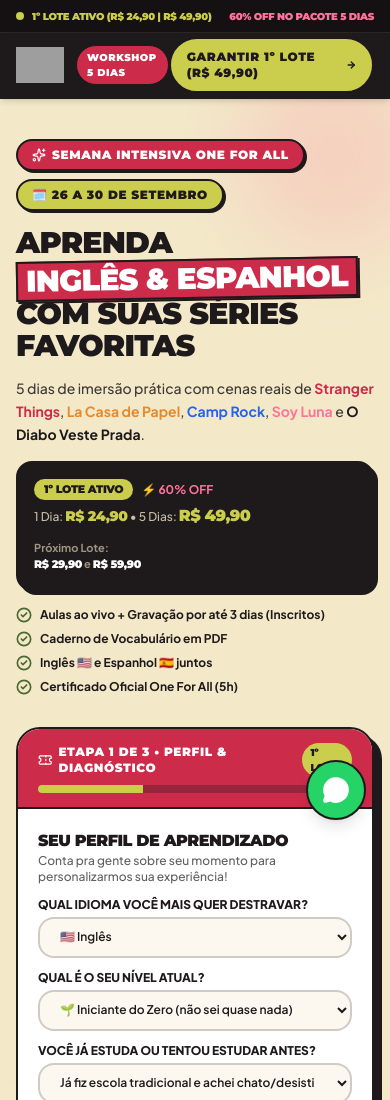
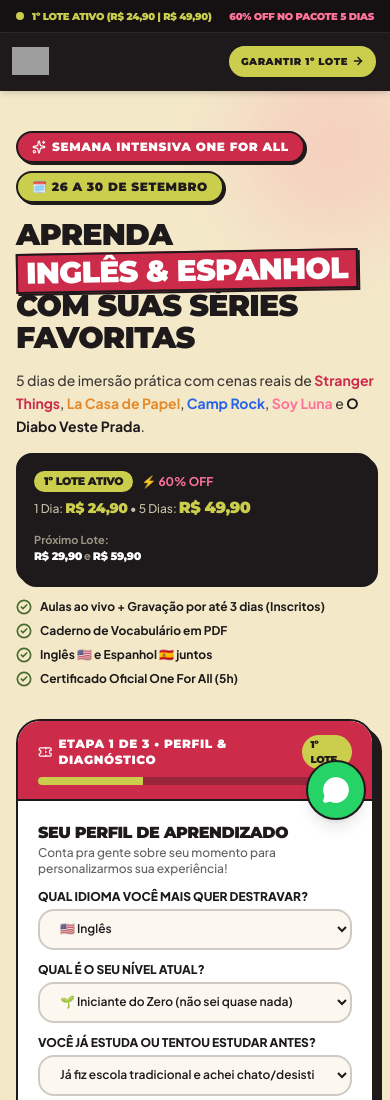
Before and after one commit to oneforallenglishschoolct-svg/intensivo5dias, a website: page index.html in a window 390 px wide. Shown: the top 1100 px of the page. Drawn offline with nearby package versions, Linux system fonts and the light colour scheme; no server answers; grey boxes are pictures that could not be loaded; a web font is replaced by a local one.

Commit message:
fix: responsive header layout on mobile to prevent overflow and text overlapping

```diff
--- a/index.html
+++ b/index.html
@@ -144,16 +144,16 @@
 
     <!-- 2. STICKY HEADER -->
     <header class="sticky top-0 z-40 bg-[#1E191B] border-b-2 border-[#1E191B] text-[#F3E9C9] shadow-md">
-      <div class="max-w-7xl mx-auto px-4 sm:px-6 lg:px-8 h-16 sm:h-20 flex items-center justify-between">
+      <div class="max-w-7xl mx-auto px-3 sm:px-6 lg:px-8 h-14 sm:h-20 flex items-center justify-between gap-2">
 
         <!-- Logo -->
-        <a href="#" class="flex items-center gap-3">
+        <a href="#" class="flex items-center gap-2 sm:gap-3 shrink-0">
           <img
             src="https://i.ibb.co/1JqV5RdT/Design-sem-nome-12.png"
             alt="One For All Logo"
-            class="h-9 sm:h-11 w-auto object-contain"
+            class="h-7 sm:h-11 w-auto object-contain"
           />
-          <span class="bg-[#CC2B4A] text-white text-[10px] sm:text-xs font-heavy px-2.5 py-1 rounded-full uppercase tracking-wider border border-[#1E191B] shadow-xs">
+          <span class="hidden sm:inline-block bg-[#CC2B4A] text-white text-[10px] sm:text-xs font-heavy px-2.5 py-1 rounded-full uppercase tracking-wider border border-[#1E191B] shadow-xs">
             Workshop 5 Dias
           </span>
         </a>
@@ -167,7 +167,7 @@
         </nav>
 
         <!-- CTA Buttons -->
-        <div class="flex items-center gap-2.5">
+        <div class="flex items-center gap-2 shrink-0">
           <a
             href="https://wa.me/5511924829761?text=Ol%C3%A1!%20Quero%20saber%20mais%20sobre%20o%201%C2%BA%20Lote%20da%20Semana%20Intensiva%20One%20For%20All"
             target="_blank"
@@ -179,10 +179,11 @@
 
           <a
             href="#hero-form"
-            class="inline-flex items-center gap-1.5 px-4 sm:px-6 py-2.5 sm:py-3 rounded-full font-heavy text-xs uppercase tracking-wider bg-[#CBCE4D] hover:bg-[#E58A2A] text-[#1E191B] border-2 border-[#1E191B] pop-shadow transition-all transform hover:-translate-y-0.5 active:translate-y-0 cursor-pointer"
+            class="inline-flex items-center gap-1 sm:gap-1.5 px-3 sm:px-6 py-2 sm:py-3 rounded-full font-heavy text-[10px] sm:text-xs uppercase tracking-wider bg-[#CBCE4D] hover:bg-[#E58A2A] text-[#1E191B] border-2 border-[#1E191B] pop-shadow-sm sm:pop-shadow transition-all transform hover:-translate-y-0.5 active:translate-y-0 cursor-pointer whitespace-nowrap"
           >
-            <span>GARANTIR 1º LOTE (R$ 49,90)</span>
-            <i data-lucide="arrow-right" class="w-3.5 h-3.5 stroke-[3]"></i>
+            <span class="sm:hidden">GARANTIR 1º LOTE</span>
+            <span class="hidden sm:inline">GARANTIR 1º LOTE (R$ 49,90)</span>
+            <i data-lucide="arrow-right" class="w-3 h-3 sm:w-3.5 sm:h-3.5 stroke-[3]"></i>
           </a>
         </div>
       </div>
```
Also changed, not shown: dist/index.html.
